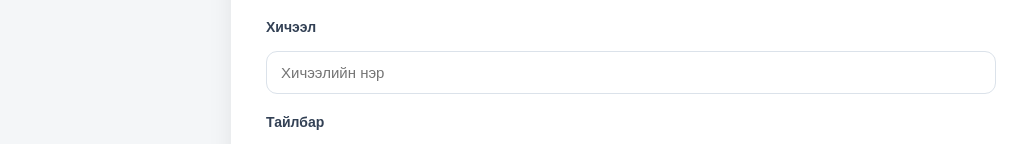
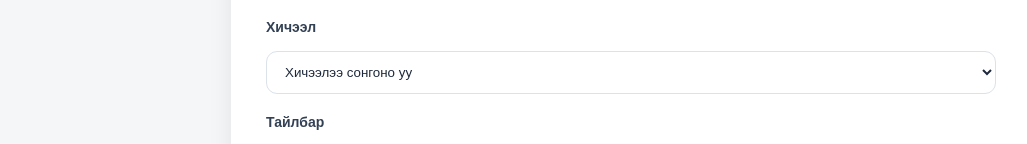
Before and after one commit to zolushka917-ui/burtgel-system, a React (Vite) app: page / in a window 1280 px wide. Both pictures are taken after a click on the button "📝 Бүртгэл үүсгэх". Shown: the part 435-579 px from the top of the page, without its empty margins (9-1036 px from the left). Built offline with nearby package versions, Linux system fonts and the light colour scheme.

Commit message:
Add lesson dropdown to registration forms

```diff
--- a/src/App.css
+++ b/src/App.css
@@ -194,11 +194,14 @@ button {
   color: #334155;
 }
 
+
 .form-group input,
 .form-group textarea,
+.form-group select,
 .login-card input,
 .search-box input {
   width: 100%;
+  box-sizing: border-box;
   border: 1px solid #dbe2ea;
   border-radius: 11px;
   padding: 12px 14px;
@@ -207,6 +210,8 @@ button {
   color: #1e293b;
   transition: 0.2s;
 }
+
+
 
 .form-group input:focus,
 .form-group textarea:focus,
@@ -756,3 +761,9 @@ tbody tr:hover {
 .modal-actions .delete-button:hover {
   background: #be185d;
 }
+
+/* Хичээл сонгох жагсаалтын өргөн */
+.form-group select {
+  width: 100%;
+  box-sizing: border-box;
+}
--- a/src/App.jsx
+++ b/src/App.jsx
@@ -584,16 +584,32 @@ function App() {
                 />
               </div>
 
+
 <div className="form-group full">
   <label>Хичээл</label>
-                <input
-                  type="text"
+  <select
     name="subject"
-                  placeholder="Хичээлийн нэр"
     value={formData.subject}
     onChange={handleChange}
     required
-                />
+  >
+    <option value="">Хичээлээ сонгоно уу</option>
+    <option value="Харагддаг ба харагддаггүй ертөнц">1. Харагддаг ба харагддаггүй ертөнц</option>
+    <option value="Бурханы бүтээл хүн">2. Бурханы бүтээл хүн</option>
+    <option value="Бурхан хүний холбоо">3. Бурхан хүний холбоо</option>
+    <option value="Шашин бүрийн урсгал ба судар">4. Шашин бүрийн урсгал ба судар</option>
+    <option value="Уулзалтын ерөөл">5. Уулзалтын ерөөл</option>
+    <option value="Үзэсгэлэнтэй ариун сүм">6. Үзэсгэлэнтэй ариун сүм</option>
+    <option value="Хариултаа авдаг залбирал">7. Хариултаа авдаг залбирал</option>
+    <option value="Бурхан ба Библи">8. Бурхан ба Библи</option>
+    <option value="Урсгалыг давсан үг">9. Урсгалыг давсан үг</option>
+    <option value="Бүтээгч Бурхан, Бурханы хүүхдүүд, Тэнгэрийн хаанчлалын хөвгүүд">10. Бүтээгч Бурхан, Бурханы хүүхдүүд, Тэнгэрийн хаанчлалын хөвгүүд</option>
+    <option value="Тэнгэр газар">11. Тэнгэр газар</option>
+    <option value="Үнэн ба худлыг ялгах">12. Үнэн ба худлыг ялгах</option>
+    <option value="Хүн нь ямар нэгэн бэ?">13. Хүн нь ямар нэгэн бэ?</option>
+    <option value="Бурхан ба үгийг голчилсон итгэгч">14. Бурхан ба үгийг голчилсон итгэгч</option>
+    <option value="Сорилт, мэхлэлт, хавчилт ба ялалт">15. Сорилт, мэхлэлт, хавчилт ба ялалт</option>
+  </select>
 </div>
 
               <div className="form-group full">
@@ -775,15 +791,32 @@ function App() {
                     />
                   </div>
 
+
 <div className="form-group full">
   <label>Хичээл</label>
-                    <input
-                      type="text"
+  <select
     name="subject"
     value={formData.subject}
     onChange={handleChange}
     required
-                    />
+  >
+    <option value="">Хичээлээ сонгоно уу</option>
+    <option value="Харагддаг ба харагддаггүй ертөнц">1. Харагддаг ба харагддаггүй ертөнц</option>
+    <option value="Бурханы бүтээл хүн">2. Бурханы бүтээл хүн</option>
+    <option value="Бурхан хүний холбоо">3. Бурхан хүний холбоо</option>
+    <option value="Шашин бүрийн урсгал ба судар">4. Шашин бүрийн урсгал ба судар</option>
+    <option value="Уулзалтын ерөөл">5. Уулзалтын ерөөл</option>
+    <option value="Үзэсгэлэнтэй ариун сүм">6. Үзэсгэлэнтэй ариун сүм</option>
+    <option value="Хариултаа авдаг залбирал">7. Хариултаа авдаг залбирал</option>
+    <option value="Бурхан ба Библи">8. Бурхан ба Библи</option>
+    <option value="Урсгалыг давсан үг">9. Урсгалыг давсан үг</option>
+    <option value="Бүтээгч Бурхан, Бурханы хүүхдүүд, Тэнгэрийн хаанчлалын хөвгүүд">10. Бүтээгч Бурхан, Бурханы хүүхдүүд, Тэнгэрийн хаанчлалын хөвгүүд</option>
+    <option value="Тэнгэр газар">11. Тэнгэр газар</option>
+    <option value="Үнэн ба худлыг ялгах">12. Үнэн ба худлыг ялгах</option>
+    <option value="Хүн нь ямар нэгэн бэ?">13. Хүн нь ямар нэгэн бэ?</option>
+    <option value="Бурхан ба үгийг голчилсон итгэгч">14. Бурхан ба үгийг голчилсон итгэгч</option>
+    <option value="Сорилт, мэхлэлт, хавчилт ба ялалт">15. Сорилт, мэхлэлт, хавчилт ба ялалт</option>
+  </select>
 </div>
 
                   <div className="form-group full">
```
Lines whose indentation alone changed are shown as unchanged.
